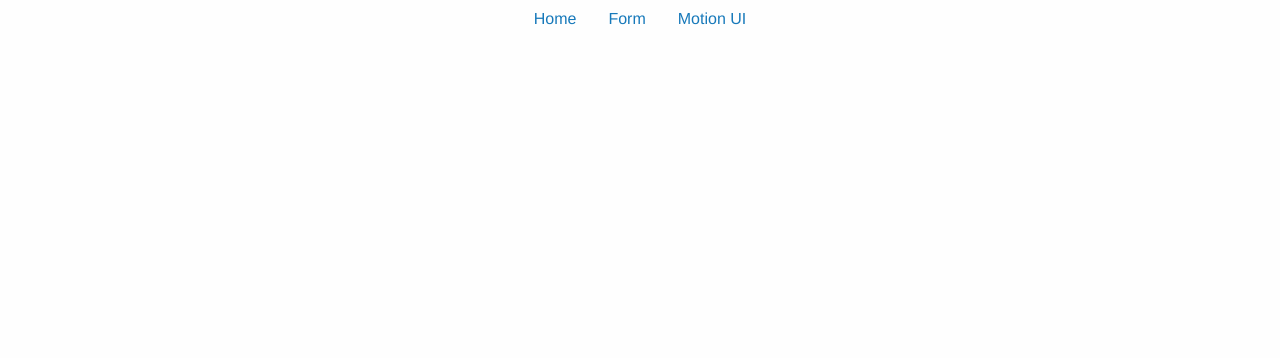
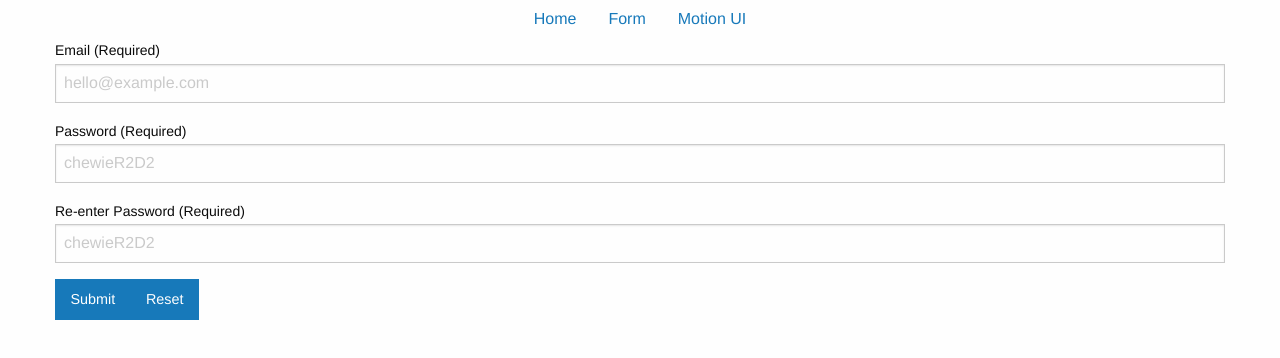
Before and after one commit to NikitaLejnev/nuxt-ui-frameworks, a Nuxt app: page /form in a window 1280 px wide. Before the commit this address had no page. Shown: the top 358 px of the page. Built offline with nearby package versions, Linux system fonts and the light colour scheme.

Commit message:
Add form page Tell ESLint to ignore $

```diff
--- /dev/null
+++ b/pages/form.vue
@@ -0,0 +1,81 @@
+<template>
+  <form data-abide novalidate>
+    <div class="grid-container">
+      <div class="grid-x">
+        <div class="cell small-12">
+          <div class="alert callout" data-abide-error style="display: none">
+            <p><i class="fi-alert"></i>There are errors in your form.</p>
+          </div>
+        </div>
+      </div>
+    </div>
+    <div class="grid-container">
+      <div class="grid-x">
+        <div class="cell small-12">
+          <label
+            >Email (Required)
+            <input
+              type="text"
+              placeholder="hello@example.com"
+              required
+              pattern="email"
+            />
+            <span class="form-error" data-form-error-on="required"
+              >This field is required.</span
+            >
+            <span class="form-error" data-form-error-on="pattern"
+              >Invalid email.</span
+            >
+          </label>
+        </div>
+        <div class="cell small-12">
+          <label
+            >Password (Required)
+            <input
+              id="password"
+              type="password"
+              placeholder="chewieR2D2"
+              required
+            />
+            <span class="form-error"> This field is required. </span></label
+          >
+        </div>
+        <div class="cell small-12">
+          <label
+            >Re-enter Password (Required)
+            <input
+              type="password"
+              placeholder="chewieR2D2"
+              required
+              pattern="alpha_numeric"
+              data-equalto="password"
+            />
+            <span class="form-error" data-form-error-on="required"
+              >This field is required.</span
+            >
+            <span class="form-error" data-form-error-on="equalTo"
+              >Passwords don't match.</span
+            ></label
+          >
+        </div>
+        <div class="cell small-12">
+          <button class="button" type="submit" value="Submit">Submit</button>
+          <button class="button" type="reset" value="Reset">Reset</button>
+        </div>
+      </div>
+    </div>
+  </form>
+</template>
+
+<script>
+/* eslint id-length: ["error", { "exceptions": ["$"] }] */
+import $ from 'jquery'
+
+const component = {
+  mounted() {
+    $(document).foundation()
+  },
+}
+
+export default component
+</script>
```
Also changed, not shown: .eslintrc.json.
